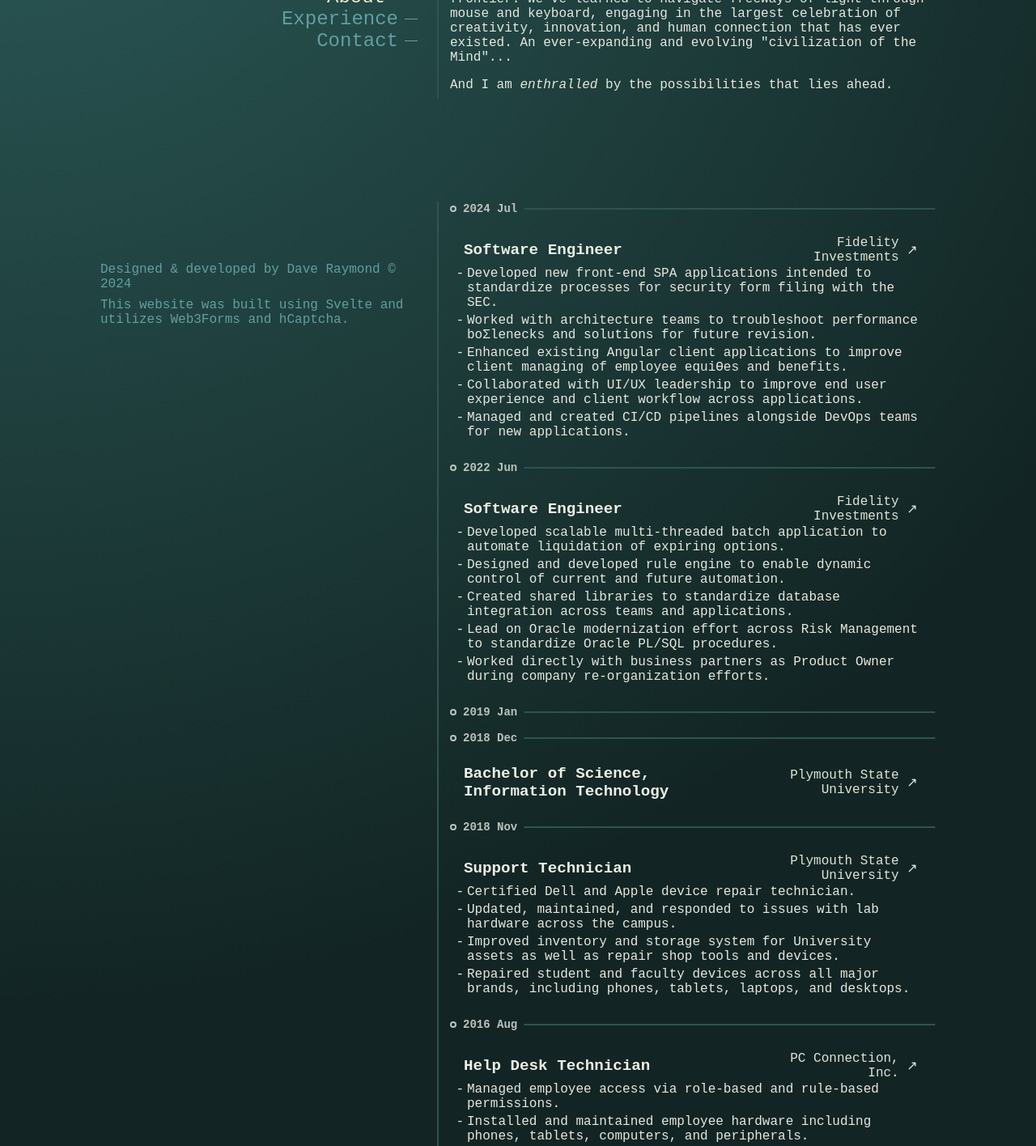
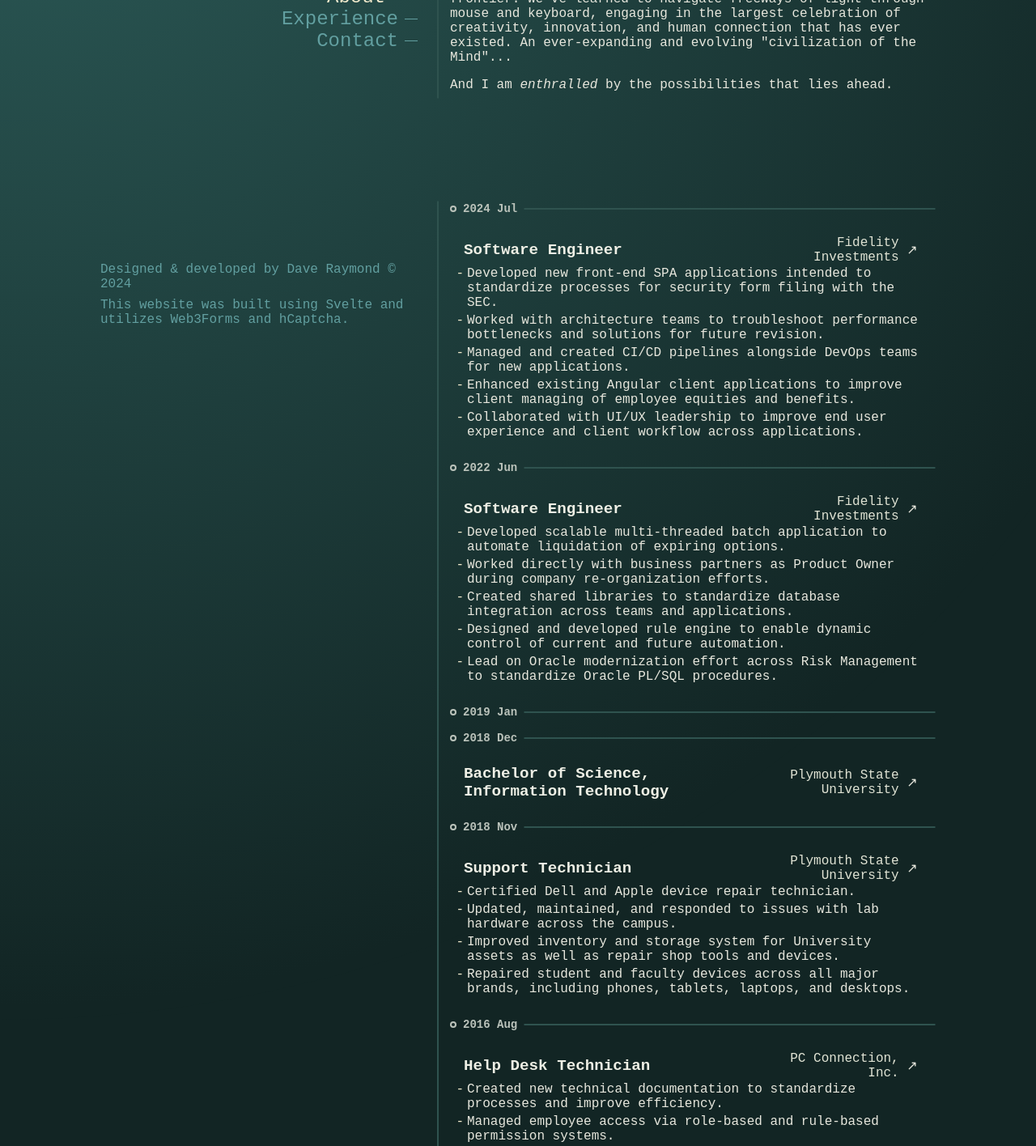
Before and after one commit to ravedaymond/portfolio-daveraymond.dev, a SvelteKit app: page / in a window 1280 px wide. Shown: the part 340-1756 px from the top of the page at 81% size. Built offline with nearby package versions, Linux system fonts and the light colour scheme.

Commit message:
Resume update.

```diff
--- a/src/routes/+page.svelte
+++ b/src/routes/+page.svelte
@@ -63,10 +63,10 @@
 						url: 'https://www.fidelity.com/',
 						list: [
 							'Developed new front-end SPA applications intended to standardize processes for security form filing with the SEC.',
-							'Worked with architecture teams to troubleshoot performance boƩlenecks and solutions for future revision.',
-							'Enhanced existing Angular client applications to improve client managing of employee equiƟes and benefits.',
-							'Collaborated with UI/UX leadership to improve end user experience and client workflow across applications.',
-							'Managed and created CI/CD pipelines alongside DevOps teams for new applications.'
+							'Worked with architecture teams to troubleshoot performance bottlenecks and solutions for future revision.',
+							'Managed and created CI/CD pipelines alongside DevOps teams for new applications.',
+							'Enhanced existing Angular client applications to improve client managing of employee equities and benefits.',
+							'Collaborated with UI/UX leadership to improve end user experience and client workflow across applications.'
 						]
 					},
 					{
@@ -76,10 +76,10 @@
 						url: 'https://www.fidelity.com/',
 						list: [
 							'Developed scalable multi-threaded batch application to automate liquidation of expiring options.',
+							'Worked directly with business partners as Product Owner during company re-organization efforts.',
+							'Created shared libraries to standardize database integration across teams and applications.',
 							'Designed and developed rule engine to enable dynamic control of current and future automation.',
-							'Created shared libraries to standardize database integration across teams and applications.',
-							'Lead on Oracle modernization effort across Risk Management to standardize Oracle PL/SQL procedures.',
-							'Worked directly with business partners as Product Owner during company re-organization efforts.'
+							'Lead on Oracle modernization effort across Risk Management to standardize Oracle PL/SQL procedures.'
 						]
 					},
 					{
@@ -108,9 +108,9 @@
 						company: 'PC Connection, Inc.',
 						url: 'https://www.connection.com/',
 						list: [
-							'Managed employee access via role-based and rule-based permissions.',
+							'Created new technical documentation to standardize processes and improve efficiency.',
+							'Managed employee access via role-based and rule-based permission systems.',
 							'Installed and maintained employee hardware including phones, tablets, computers, and peripherals.',
-							'Rewired telecommunication relays for cubicle work spaces.',
 							'Assisted with IT help desk support fielding calls, walk-ups, and creating necessary support tickets.'
 						]
 					}
```
Also changed, not shown: 1 other file (tests, documents, lock files or other folders).
